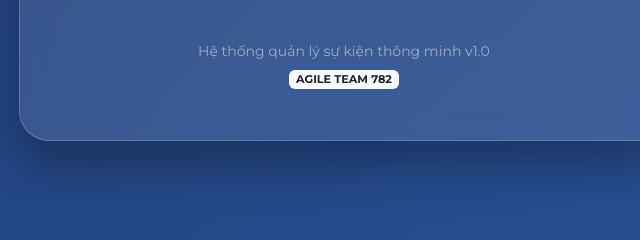
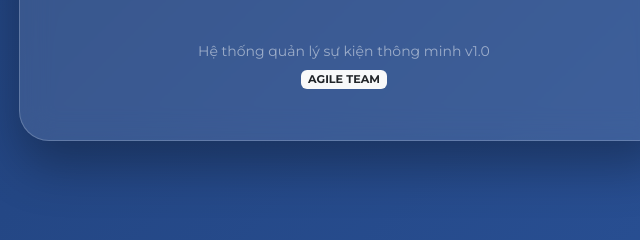
Before and after one commit to NguyenTanLoc084/club-event-manager-backend, a website: page public/index.html in a window 1280 px wide. Shown: the part 530-770 px from the top of the page, 296-936 px from the left. Drawn offline with nearby package versions, Linux system fonts and the light colour scheme.

Commit message:
Update index.html

```diff
--- a/public/index.html
+++ b/public/index.html
@@ -58,7 +58,7 @@
 
             <div class="mt-5">
                 <p class="small text-white-50 mb-0">Hệ thống quản lý sự kiện thông minh v1.0</p>
-                <div class="badge bg-light text-dark mt-2" style="font-size: 0.7rem;">AGILE TEAM 782</div>
+                <div class="badge bg-light text-dark mt-2" style="font-size: 0.7rem;">AGILE TEAM </div>
             </div>
         </div>
     </div>
```
